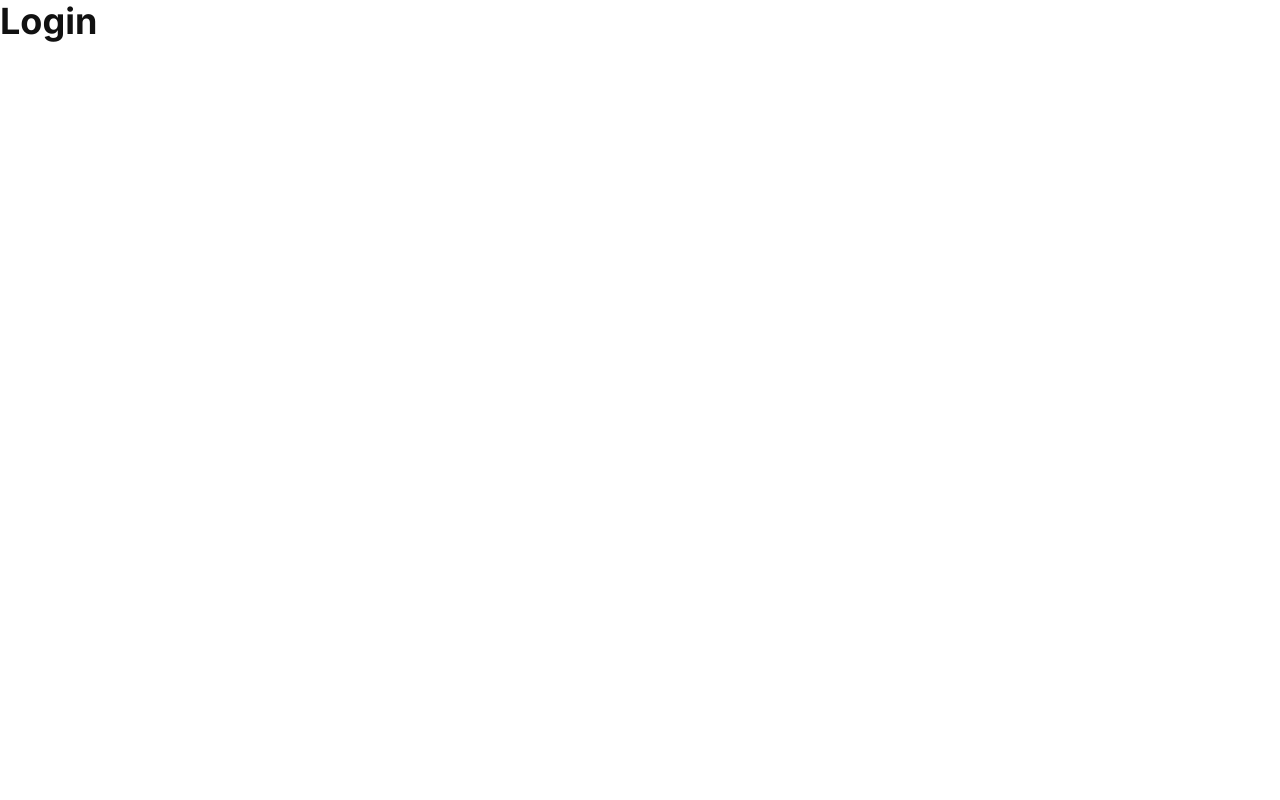
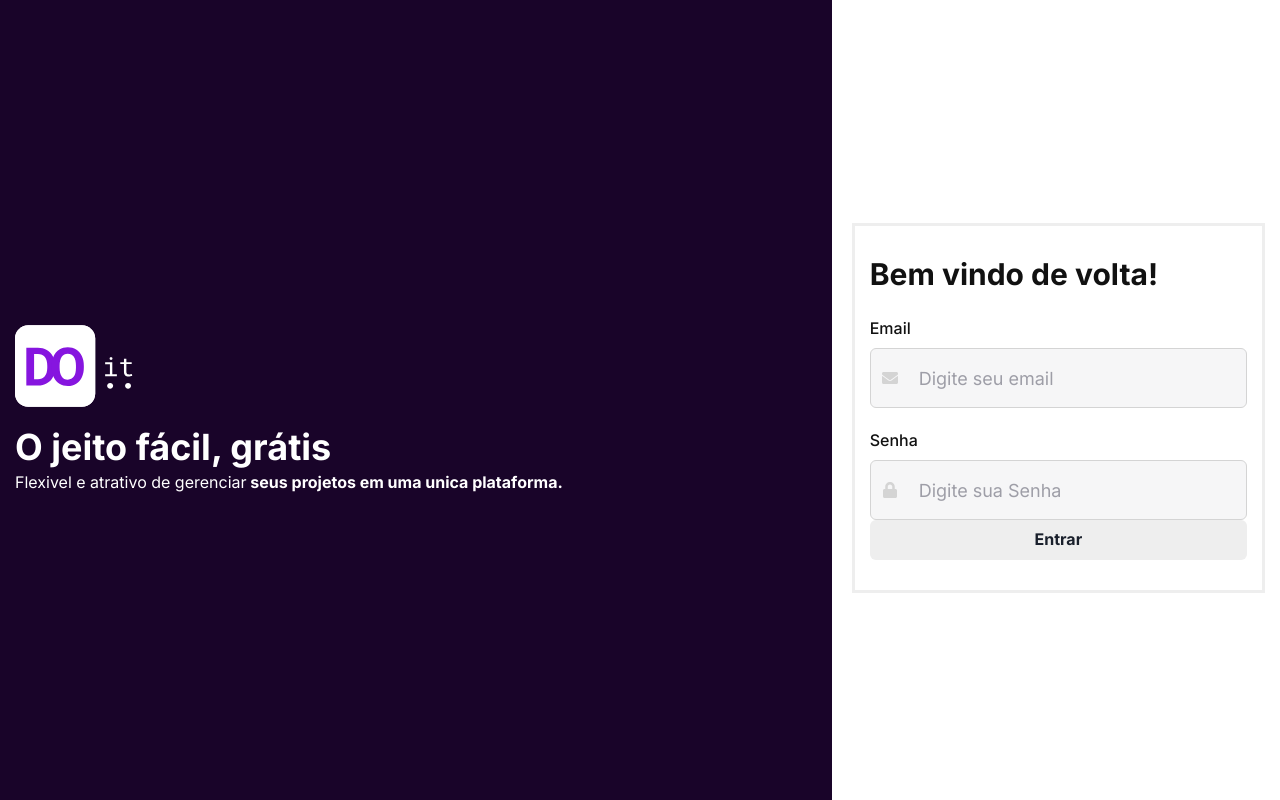
Before and after one commit to lancao2/do-it, a React (Create React App) app: page / in a window 1280 px wide. Built offline with nearby package versions, Linux system fonts and the light colour scheme.

Commit message:
feat: inputs w some problens

```diff
--- a/package.json
+++ b/package.json
@@ -24,6 +24,7 @@
     "react-dom": "^18.2.0",
     "react-hook-form": "^7.33.1",
     "react-icon": "^1.0.0",
+    "react-icons": "^4.4.0",
     "react-router-dom": "5",
     "react-scripts": "5.0.1",
     "typescript": "^4.4.2",
--- a/src/App.tsx
+++ b/src/App.tsx
@@ -1,5 +1,4 @@
 import React from "react";
-import { Heading } from "@chakra-ui/react";
 import { Routes } from "./routes/indes";
 
 function App() {
--- a/src/components/Form/input.tsx
+++ b/src/components/Form/input.tsx
@@ -8,19 +8,81 @@ import {
   InputLeftElement,
   InputGroup,
 } from "@chakra-ui/react";
-import {FaExclamation} from "react-icons/fa"
 import { useState, useEffect, useCallback, useRef } from "react";
+import { FieldError } from "react-hook-form";
+import { IconType } from "react-icons/lib";
 
-export const Input = ({}) => {
+interface InputProps extends ChakraInputProps {
+  name: string;
+  label?: string;
+  error?: FieldError | null;
+  icon?: IconType;
+}
+
+type inputVariationOptions = {
+  [key: string]: string;
+};
+
+const inputVariation: inputVariationOptions = {
+  error: "red.500",
+  default: "gray.200",
+  focus: "purple.800",
+  filled: "green.500",
+};
+
+export const Input = ({
+  name,
+  error = null,
+  icon: Icon,
+  label,
+  ...rest
+}: InputProps) => {
+  const [variation, setVariation] = useState("default");
+
+  const inputref = useRef<HTMLInputElement>(null);
+
+  useEffect(() => {
+    if (error) {
+      setVariation("error");
+    }
+  }, [error]);
+
+  const handleInputFocus = useCallback(() => {
+    if (!error) {
+      setVariation("focus");
+    }
+  }, [error]);
+
+  const handleInputBlur = useCallback(() => {
+    if (inputref.current?.value && !error) {
+      return setVariation("filled");
+    }
+  }, [error]);
+
   return (
-    <FormControl>
-      <FormLabel>Label</FormLabel>
+    <FormControl isInvalid={!!error}>
+      {!!label && <FormLabel>{label}</FormLabel>}
       <InputGroup flexDirection="column">
-        <InputLeftElement mt="2.5">
-          <FaExclamation/>
-          <ChakraInput placeholder="Email"/>
-          <FormErrorMessage>Erro</FormErrorMessage>
-        </InputLeftElement>
+        {Icon && (
+          <InputLeftElement color={inputVariation[variation]} mt="2.5">
+            <Icon />
+          </InputLeftElement>
+        )}
+        <ChakraInput
+          {...rest}
+          name={name}
+          bg="gray.50"
+          color={inputVariation[variation]}
+          borderColor={inputVariation[variation]}
+          onFocus={handleInputFocus}
+          onBlurCapture={handleInputBlur}
+          variant="outline"
+          _hover={{ bgColor: "gray.100" }}
+          _placeholder={{ color: "gray.300" }}
+          size="lg"
+          h="60px"
+        />
+        {!!error && <FormErrorMessage>{error.message}</FormErrorMessage>}
       </InputGroup>
     </FormControl>
   );
--- a/src/pages/Login/index.tsx
+++ b/src/pages/Login/index.tsx
@@ -1,5 +1,96 @@
-import { Heading } from "@chakra-ui/react";
+import {
+  Button,
+  Flex,
+  Grid,
+  Heading,
+  Image,
+  Text,
+  VStack,
+} from "@chakra-ui/react";
+import LogoDark from "../../assets/LOGOdarck.svg";
+import { Input } from "../../components/Form/input";
+import { FaEnvelope, FaLock } from "react-icons/fa";
+import { useForm } from "react-hook-form";
+import * as yup from "yup";
+import { yupResolver } from "@hookform/resolvers/yup";
 
-export const Login = () =>(
-    <Heading>Login</Heading>
-)
+const LoginSchema = yup.object().shape({
+  email: yup.string().required("Email obrigatório").email("Email inválido"),
+  senha: yup.string().required("Senha obrigatória"),
+});
+
+interface LoginData {
+  email: string;
+  senha: string;
+}
+
+export const Login = () => {
+  const {
+    register,
+    handleSubmit,
+    watch,
+    formState: { errors },
+  } = useForm({
+    resolver: yupResolver(LoginSchema),
+  });
+
+  const handleLogin = (data: LoginData) => console.log(data);
+
+  return (
+    <Flex
+      alignItems="center"
+      padding="10px 15px"
+      height="100vh"
+      color="white"
+      bgGradient="linear(to-r, purple.800 65%, white 35% )"
+    >
+      <Flex
+        w="100%"
+        justifyContent="center"
+        flexDirection="row"
+        alignItems="center"
+      >
+        <Grid w="100%" paddingRight="100px">
+          <Image src={LogoDark} alt="do-it logo" boxSize="120px" />
+          <Heading as="h1">O jeito fácil, grátis</Heading>
+          <Text>
+            Flexivel e atrativo de gerenciar
+            <b> seus projetos em uma unica plataforma.</b>
+          </Text>
+        </Grid>
+        <Grid
+          onSubmit={handleSubmit(handleLogin)}
+          as="form"
+          mt="4"
+          w="50%"
+          padding="30px 15px"
+          border="3px solid"
+          borderColor="gray.100"
+          bg="white"
+          color="gray.900"
+        >
+          <Heading size="lg">Bem vindo de volta!</Heading>
+          <VStack mt="6" spacing="5">
+            <Input
+              {...register("email")}
+              icon={FaEnvelope}
+              label="Email"
+              type="email"
+              error={errors.email}
+              placeholder="Digite seu email"
+            />
+            <Input
+              icon={FaLock}
+              label="Senha"
+              type="password"
+              error={errors.senha}
+              placeholder="Digite sua Senha"
+              {...register("Senha")}
+            />
+          </VStack>
+          <Button type="submit">Entrar</Button>
+        </Grid>
+      </Flex>
+    </Flex>
+  );
+};
```
Also changed, not shown: 1 other file (tests, documents, lock files or other folders).
